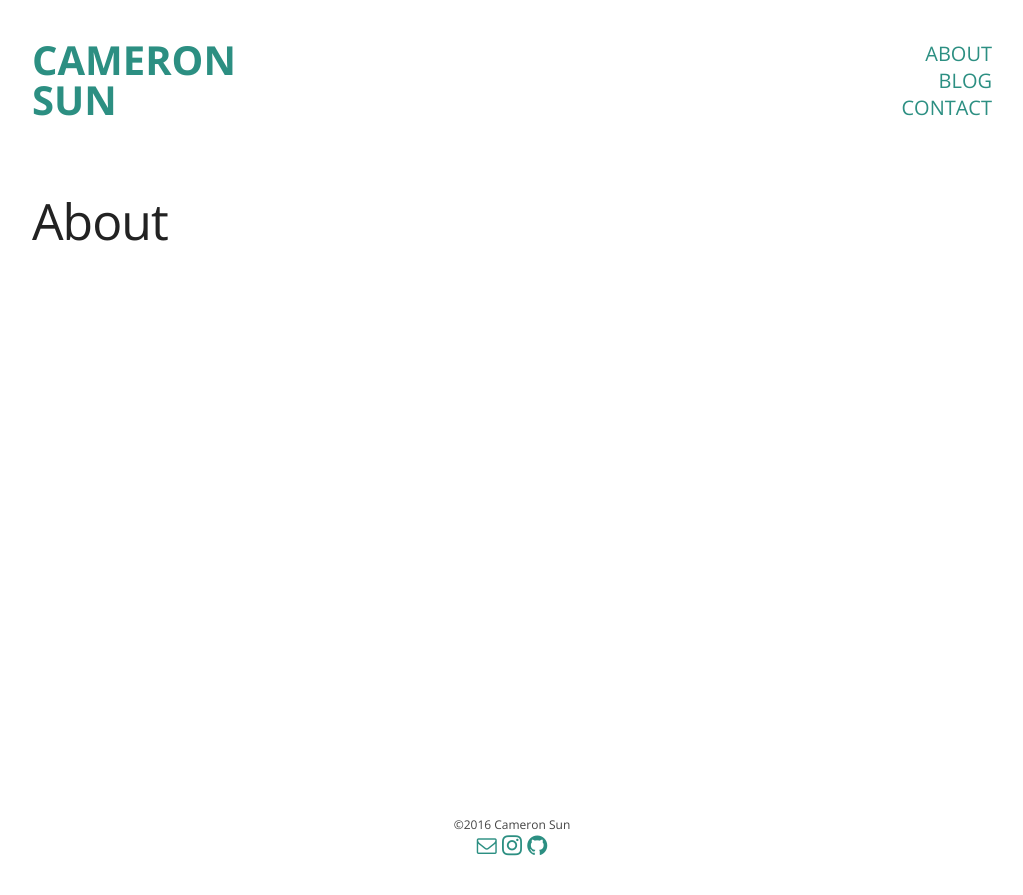
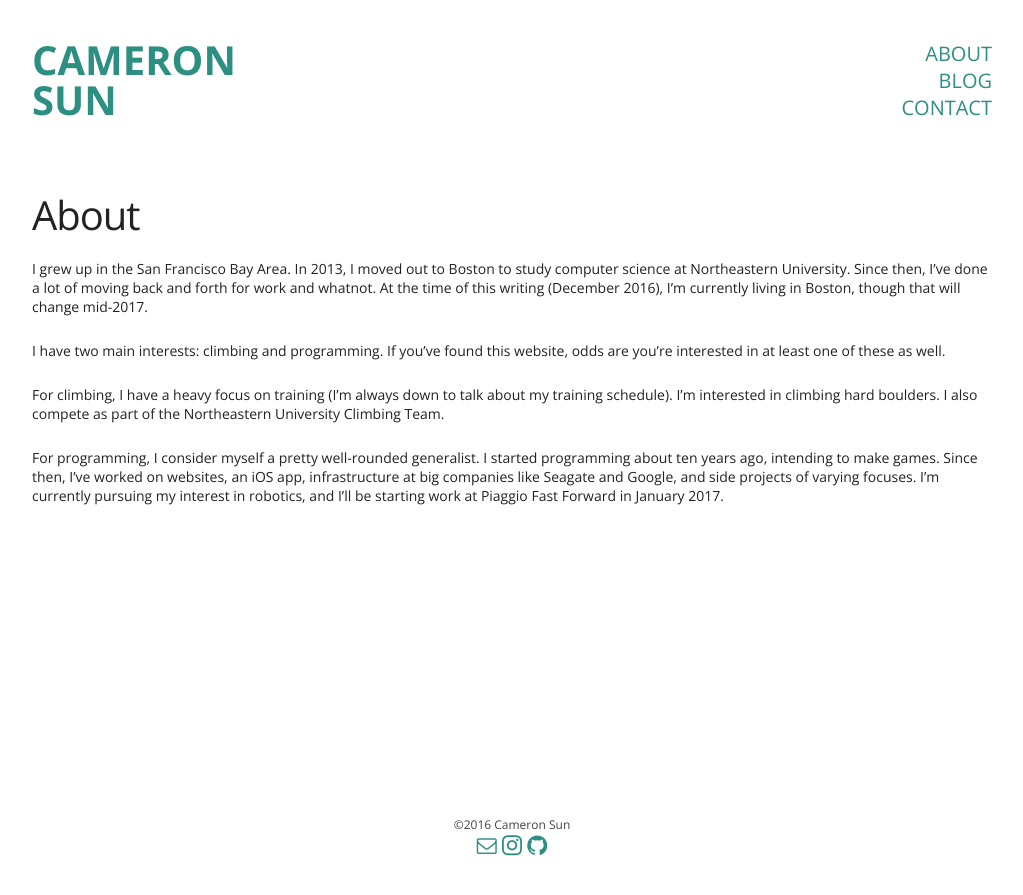
Before and after one commit to csun/csun.io, a Jekyll site: the page built from about.md, in a window 1280 px wide. Shown: the top 895 px of the page, without its empty margins (128-1151 px from the left). Built offline with Jekyll 4.4.1, drawn with Linux system fonts in a browser that asks for light colours; some web fonts are replaced.

Commit message:
Finished about

```diff
--- a/_includes/head.html
+++ b/_includes/head.html
@@ -10,7 +10,11 @@
 	<link rel="mask-icon" href="/safari-pinned-tab.svg" color="#5bbad5">
 	<meta name="theme-color" content="#ffffff">
 
-	<title>{{ site.title }}</title>
+	{% if page.title %}
+		<title>{{ page.title }} | {{ site.title }}</title>
+	{% else %}
+		<title>{{ site.title }}</title>
+	{% endif %}
 	<meta name="description" content="{% if page.excerpt %}{{ page.excerpt | strip_html | strip_newlines | truncate: 160 }}{% else %}{{ site.description }}{% endif %}">
 
 	<link href='https://fonts.googleapis.com/css?family=Open+Sans:400,400i,700' rel='stylesheet' type='text/css'>
--- a/about.md
+++ b/about.md
@@ -3,3 +3,10 @@ layout: default
 title: About
 permalink: /about/
 ---
+I grew up in the San Francisco Bay Area. In 2013, I moved out to Boston to study computer science at Northeastern University. Since then, I've done a lot of moving back and forth for work and whatnot. At the time of this writing (December 2016), I'm currently living in Boston, though that will change mid-2017.
+
+I have two main interests: climbing and programming. If you've found this website, odds are you're interested in at least one of these as well.
+
+For climbing, I have a heavy focus on training (I'm always down to talk about my training schedule). I'm interested in climbing hard boulders. I also compete as part of the Northeastern University Climbing Team.
+
+For programming, I consider myself a pretty well-rounded generalist. I started programming about ten years ago, intending to make games. Since then, I've worked on websites, an iOS app, infrastructure at big companies like Seagate and Google, and side projects of varying focuses. I'm currently pursuing my interest in robotics, and I'll be starting work at Piaggio Fast Forward in January 2017.
--- a/css/style.scss
+++ b/css/style.scss
@@ -31,8 +31,11 @@ a:hover {
 
 .page-title {
 	margin-top: 40px;
+	font-size: 40px;
+
 	@media (max-width: $breakpoint) {
 		margin-top: 20px;
+		font-size: 30px;
 	}
 }
 
```
Also changed, not shown: contact.md (+1 -1 lines).
